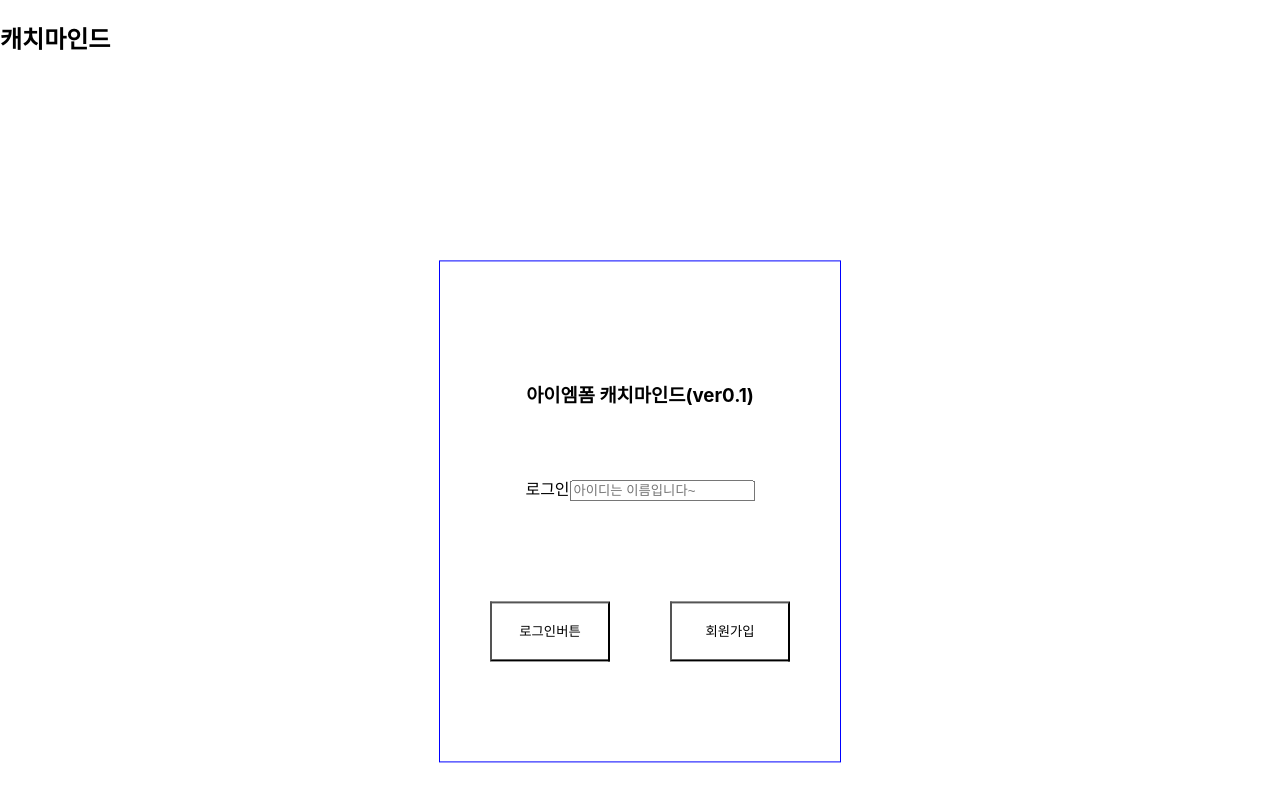
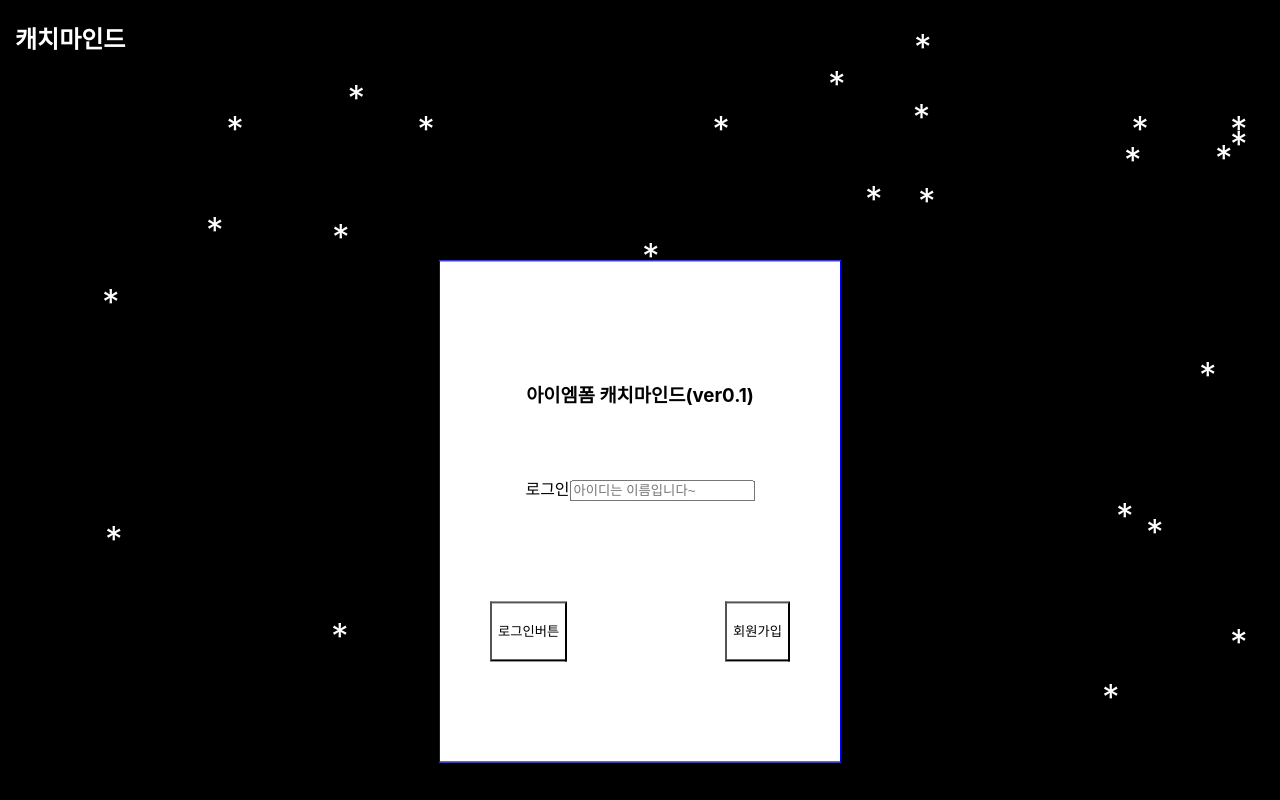
Before and after one commit to winbigcoms/catchmind-client, a React (Create React App) app: page / in a window 1280 px wide. Built offline with nearby package versions, Linux system fonts and the light colour scheme; no server answers; what typesafe-actions would draw is missing.

Commit message:
feat loginpage background

```diff
--- a/src/components/CatchmindHeader.tsx
+++ b/src/components/CatchmindHeader.tsx
@@ -1,15 +1,27 @@
 import React from "react";
+import { useHistory } from "react-router";
 import styled from "styled-components";
 
 const Header = styled.header`
-  // height:50px;
   padding: 25px;
   border-bottom:1px solid #ccc;
-  margin-bottom:30px
+  margin-bottom:30px;
+  display:flex;
+  justify-content:space-between;
+  h2{
+    margin:0;
+    font-size:1rem
+  }
 `
 
 const CatchmindHeader = ()=>{
-  return <Header>캐치마인드</Header>
+  const history = useHistory();
+  return (
+    <Header>
+      <h2>캐치마인드</h2>
+      <button onClick={()=>history.push('/')}>나가기</button>
+    </Header>
+  )
 }
 
 export default React.memo(CatchmindHeader);
--- a/src/components/canvas.tsx
+++ b/src/components/canvas.tsx
@@ -264,6 +264,7 @@ const CanvasLayer : React.FC<canvasProps> = ({socket,width,height}:canvasProps)=
       setSubtitle(()=>data);
     });
     socket.on('drowStart',data=>{
+      console.log("123");
       startAutoPaint(data);
     })
     socket.on("artist",data=>{
@@ -285,6 +286,10 @@ const CanvasLayer : React.FC<canvasProps> = ({socket,width,height}:canvasProps)=
     socket.on('eraserStroke',(state)=>{
       changeAutoEraserStroke(state)
     });
+    socket.on('artistClose',(state)=>{
+      console.log("1")
+      changeArtist({isMyturn:user.pid===state.isMyturn?true:false,artist:state.artist})
+    });
   },[]);
   useEffect(()=>{
     socket.on("newGame",data=>{
@@ -297,13 +302,16 @@ const CanvasLayer : React.FC<canvasProps> = ({socket,width,height}:canvasProps)=
         artist: data.artist
       }));
     })
-  },[])
+  },[]);
+
   const autoPaint = useCallback(({mousePosition,newLocation}:{mousePosition:location,newLocation:location})=>{
+    console.log("1")
     if(mousePosition&&newLocation){
       draw(mousePosition,newLocation);
       changeMousePosition(newLocation);
     }
   },[color,eraserWidth,strokeWidth,useEraser]);
+
   useEffect(()=>{
     socket.on('drawing',autoPaint);
     return ()=>{
--- /dev/null
+++ b/src/components/snow.tsx
@@ -0,0 +1,15 @@
+import React from 'react';
+import useSnowData from "../hooks/useSnowData";
+
+const Snows = ({color}:{color:string})=>{
+  const [snows] = useSnowData(30);
+  return <>{snows.map((data,idx)=>(<div key={idx} style={{
+    position:"absolute",
+    fontSize:"35px",
+    color:`${color}`,
+    left:`${data.x}px`,
+    top:`${data.y}px`
+  }} >*</div>))}</>
+}
+
+export default React.memo(Snows)
--- /dev/null
+++ b/src/hooks/useSnowData.tsx
@@ -0,0 +1,63 @@
+import React, { useCallback, useEffect, useRef, useState } from 'react';
+
+interface snowData {
+  x:number,
+  y:number,
+  speedOfFall:number,
+  speedOfWind:number,
+  step:number
+}
+
+const useSnowData  = (count:number):[snowData[]] => {
+  const [snowDatas,setSnowData] = useState<snowData[]>([]);
+  const newSnowData = useCallback((datas:snowData[])=>datas.map(data=>{
+    let x = data.x + Math.cos(data.speedOfWind);
+    let y = data.y + data.speedOfWind;
+    let speedOfWind = data.speedOfWind;
+    let speedOfFall = data.speedOfFall;
+    const step = data.step;
+    if(y >= window.innerHeight-60){
+      y =  0;
+      x = Math.floor(Math.random()*window.innerWidth);
+      speedOfFall = Math.random()*2+2;
+      speedOfWind = 1;
+    }
+    if(x > window.innerWidth-50){
+      x = window.innerWidth -50;
+    }else if(x < 0){
+      x = 50;
+      speedOfWind = speedOfWind + data.step
+    }
+    return {x,y,speedOfFall,speedOfWind,step}
+  }),[]);
+
+  const setSnowPosition =()=>{
+    setSnowData(state=>newSnowData(state));
+  };
+
+  useEffect(()=>{
+    const datas:snowData[] = [];
+    for(let i =0; i<count; i++){
+      const data = {
+        x:Math.floor(Math.random()*window.innerWidth - 10),
+        y:Math.floor(Math.random()*window.innerHeight + 10),
+        speedOfFall:Math.random()*2 + 2,
+        speedOfWind:1,
+        step:Math.random()*0.1 + 0.05
+      };
+      datas.push(data);
+    }
+    setSnowData(()=>datas);
+  },[]);
+
+  useEffect(()=>{
+    const fall = setInterval(setSnowPosition,50)
+    return ()=>{
+      clearInterval(fall);
+    }
+  },[]);
+
+  return [snowDatas]
+}
+
+export default useSnowData;
--- a/src/pages/login.tsx
+++ b/src/pages/login.tsx
@@ -4,11 +4,13 @@ import { useState } from 'react';
 import styled from 'styled-components';
 import { useDispatch } from 'react-redux';
 import { loginAsyc } from '../redux/Login/actions';
+import Snows from '../components/snow';
 
 const LoginBox = styled.div`
   position:absolute;
   top:20%;
   left:50%;
+  z-index:3;
   transform:translate(-50%,20%);
   display:flex;
   border:1px solid blue;
@@ -26,7 +28,7 @@ const LoginBox = styled.div`
     justify-content:space-between;
     margin:100px auto 0;
     width:300px;
-    button{
+    button{s
       width:120px;
       height:60px;
       cursor:pointer;
@@ -43,10 +45,35 @@ const LoginBox = styled.div`
     }
   }
 `
+const theme = [
+  {
+    bg:"linear-gradient(#010181, 10%, #8695bf)",
+    fl:"pink"
+  },
+  {
+    bg:"black",
+    fl:"#fff"
+  },
+  {
+    bg:"linear-gradient(#b8b8e8, 80%, #577de8)",
+    fl:"#fff"
+  },
+  {
+    bg:"linear-gradient(#181819, 60%, #577de8)",
+    fl:"#fff"
+  }
+]
 const LoginPage:React.FC = ()=>{
   const history = useHistory();
   const dispatch = useDispatch();
   const [id,setId]=useState("");
+  const [bgTheme,setBgTheme] = useState({
+    bg:"black",
+    fl:"#fff"
+  });
+  const changeTheme = (idx:number)=>{
+    setBgTheme(()=>theme[idx])
+  }
   const changeIdInput = (e:ChangeEvent<HTMLInputElement>):void=>{
     setId(()=>e.target.value);
   };
@@ -55,8 +82,13 @@ const LoginPage:React.FC = ()=>{
     dispatch(loginAsyc.request({name:id,history}));
   }
   return (
-    <div style={{position:"relative",overflow:"hidden",height:"100vh"}}>
-      <h2><span>캐치</span>마인드</h2>
+    <div style={{
+      position:"relative",
+      overflow:"hidden",
+      height:"100vh",
+      background:`${bgTheme.bg}`
+    }}>
+      <h2 style={{marginLeft:"15px",color:"#fff"}}><span>캐치</span>마인드</h2>
       <LoginBox>
         <h3>아이엠폼 캐치마인드(ver0.1)</h3>
         <label>
@@ -70,6 +102,7 @@ const LoginPage:React.FC = ()=>{
           </button>
         </div>
       </LoginBox>
+      <Snows color={bgTheme.fl}/>
     </div>
   )
 };
```
